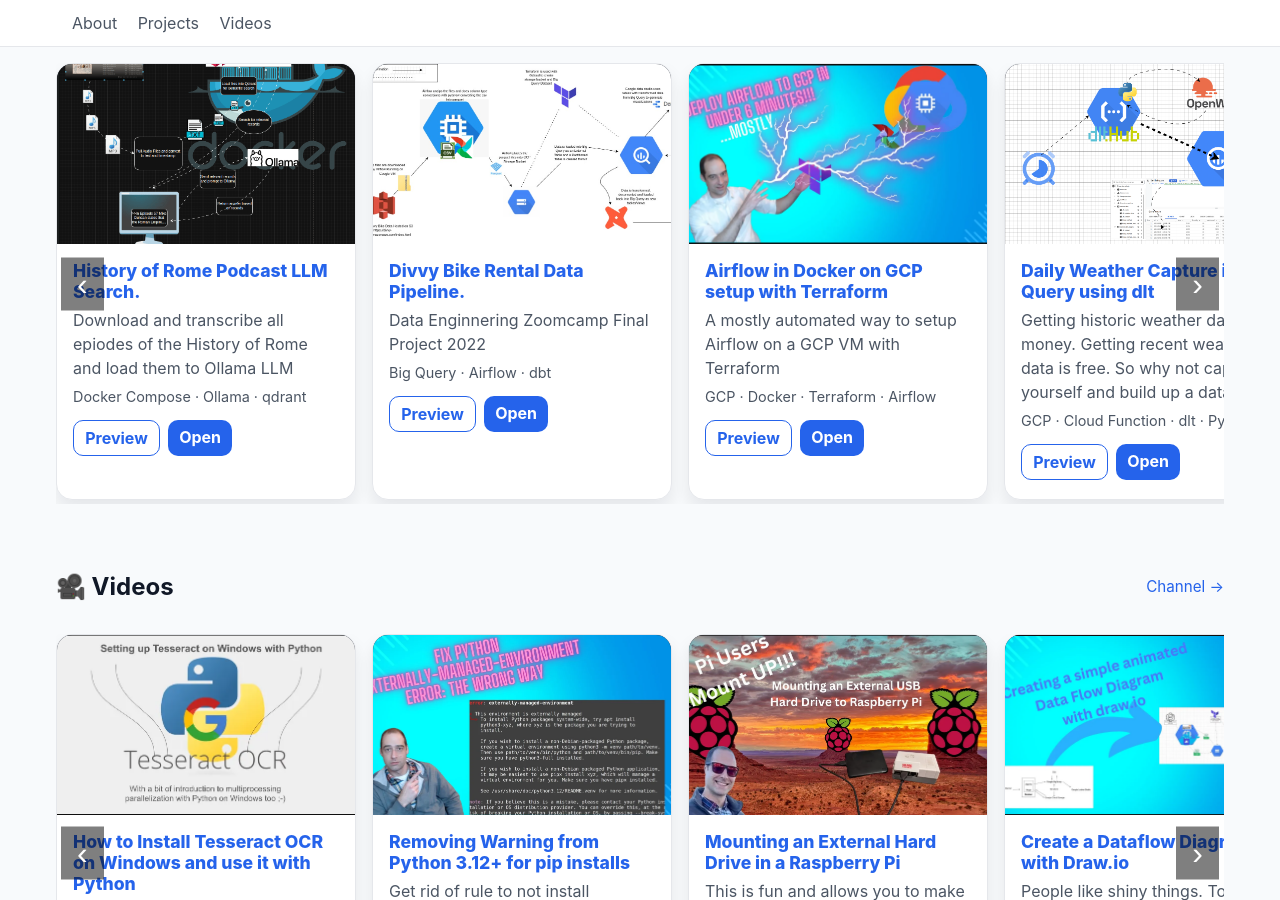
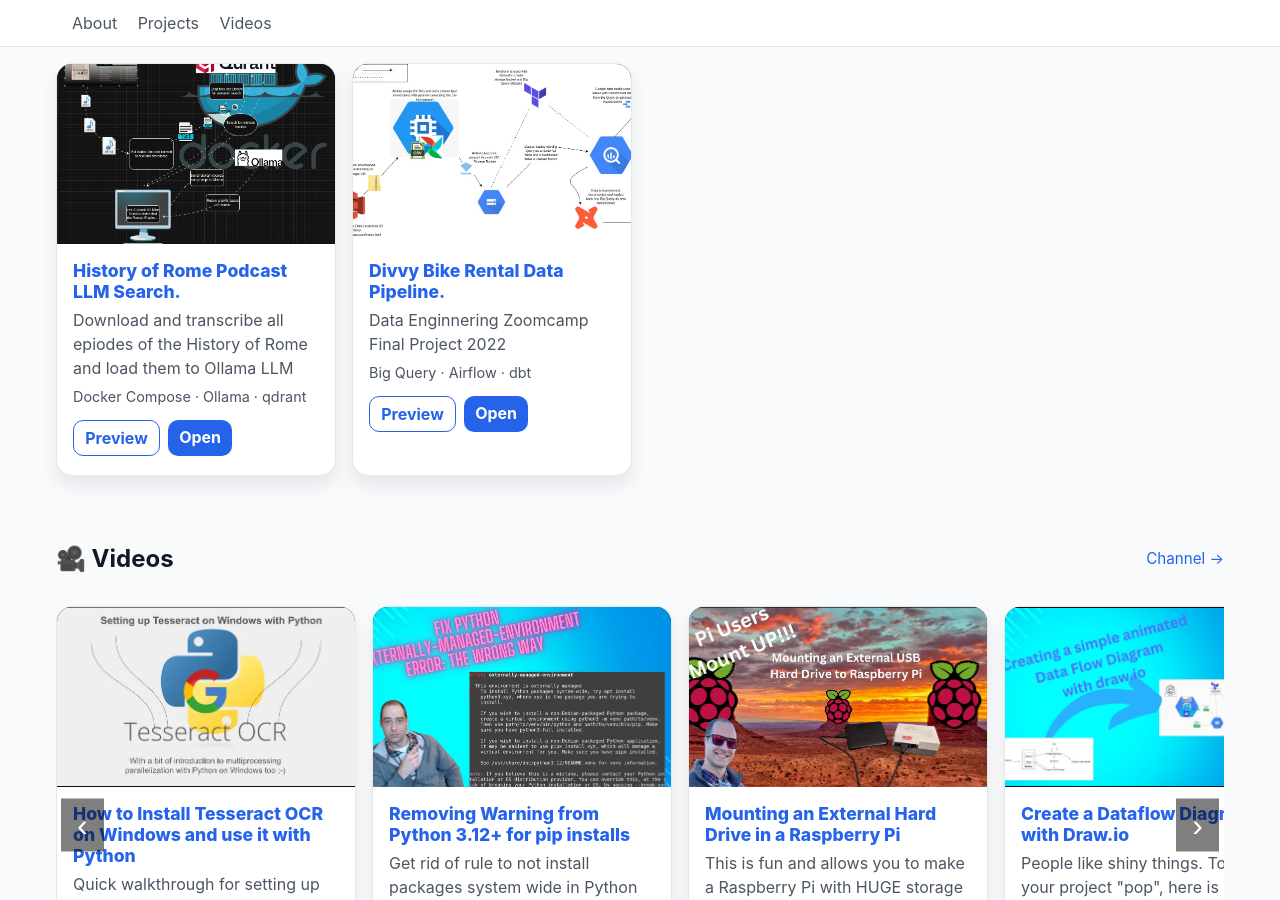
Before and after one commit to ScalarMikeman/scalarmikeman.github.io, a Jekyll site: the page built from index.md, in a window 1280 px wide and 900 px high, scrolled down 422 px. Built offline with Jekyll 4.4.1, drawn with Linux system fonts in a browser that asks for light colours.

Commit message:
Update projects.yml

```diff
--- a/_data/projects.yml
+++ b/_data/projects.yml
@@ -13,28 +13,3 @@
   image: "/assets/images/DivvyDataDiagram.jpeg"
   preview_gif: "/assets/images/DivvyDataDiagram.jpeg"
   screenshot: "/assets/images/DivvyDataDiagram.jpeg"
-
-- title: "Airflow in Docker on GCP setup with Terraform"
-  link: "https://github.com/MichaelShoemaker/Terraform-Docker-Airflow-GCP"
-  description: "A mostly automated way to setup Airflow on a GCP VM with Terraform"
-  stack: "GCP · Docker · Terraform · Airflow"
-  image: "/assets/images/TerraformDockerAirflow.png"
-  preview_gif: "/assets/images/TerraformDockerAirflow.png"
-  screenshot: "/assets/images/TerraformDockerAirflow.png"
-
-- title: "Daily Weather Capture into Big Query using dlt"
-  link: "https://github.com/MichaelShoemaker/weather_cloud_function_setup/tree/main?tab=readme-ov-file"
-  description: "Getting historic weather data costs money. Getting recent weather data is free. So why not capture it yourself and build up a dataset?"
-  stack: "GCP · Cloud Function · dlt · Python"
-  image: "/assets/images/dlt_weather_flow.gif"
-  preview_gif: "/assets/images/dlt_weather_flow.gif"
-  screenshot: "/assets/images/dlt_weather_flow.gif"
-
-- title: "YouTube Semantic Search"
-  link: "https://github.com/MichaelShoemaker/PlaylistGuide-LLM"
-  description: "Ask questions across a YouTube playlist; returns time-coded hits with RAG."
-  stack: "OpenSearch · LLM · Streamlit · Docker"
-  image: "/assets/images/PlayListGuideLLM.gif"
-  preview_gif: "/assets/images/PlayListGuideLLM.gif"
-  preview_gif: "/assets/images/PlayListGuideLLM.gif"
-  screenshot: "/assets/images/PlayListGuideLLM.gif"
```
